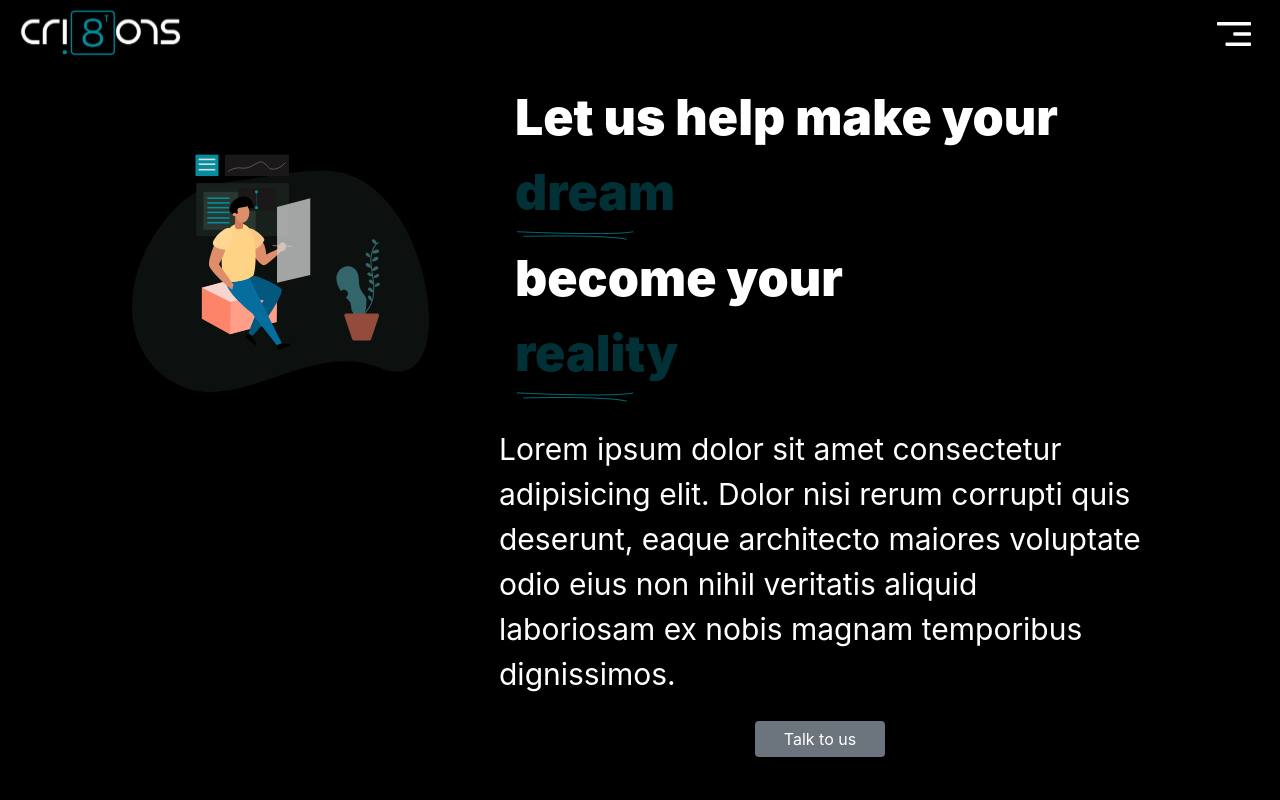
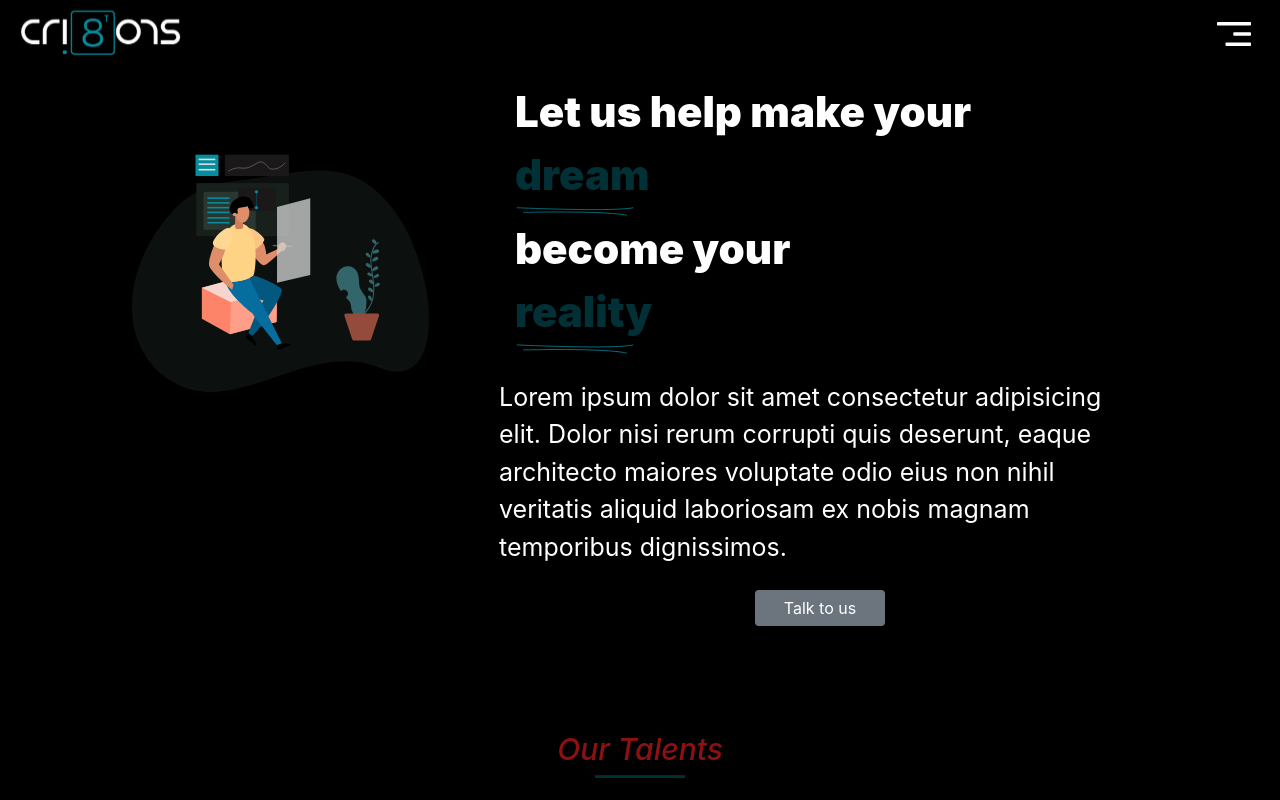
Before and after one commit to Luwafemi/cri8tors, a React (Create React App) app: page / in a window 1280 px wide. Shown: the top 800 px of the page. Built offline with nearby package versions, Linux system fonts and the light colour scheme.

Commit message:
decrease font size of dreamText

```diff
--- a/src/App.css
+++ b/src/App.css
@@ -148,10 +148,10 @@ footer {
     margin-bottom: 90px;
   }
   .dreamText {
-    font-size: 50px !important;
+    font-size: 42px !important;
   }
   .dreamText2 {
-    font-size: 30px !important;
+    font-size: 25px !important;
   }
   .ourTalents {
     font-size: 30px;
```
Also changed, not shown: 1 other file (tests, documents, lock files or other folders).
